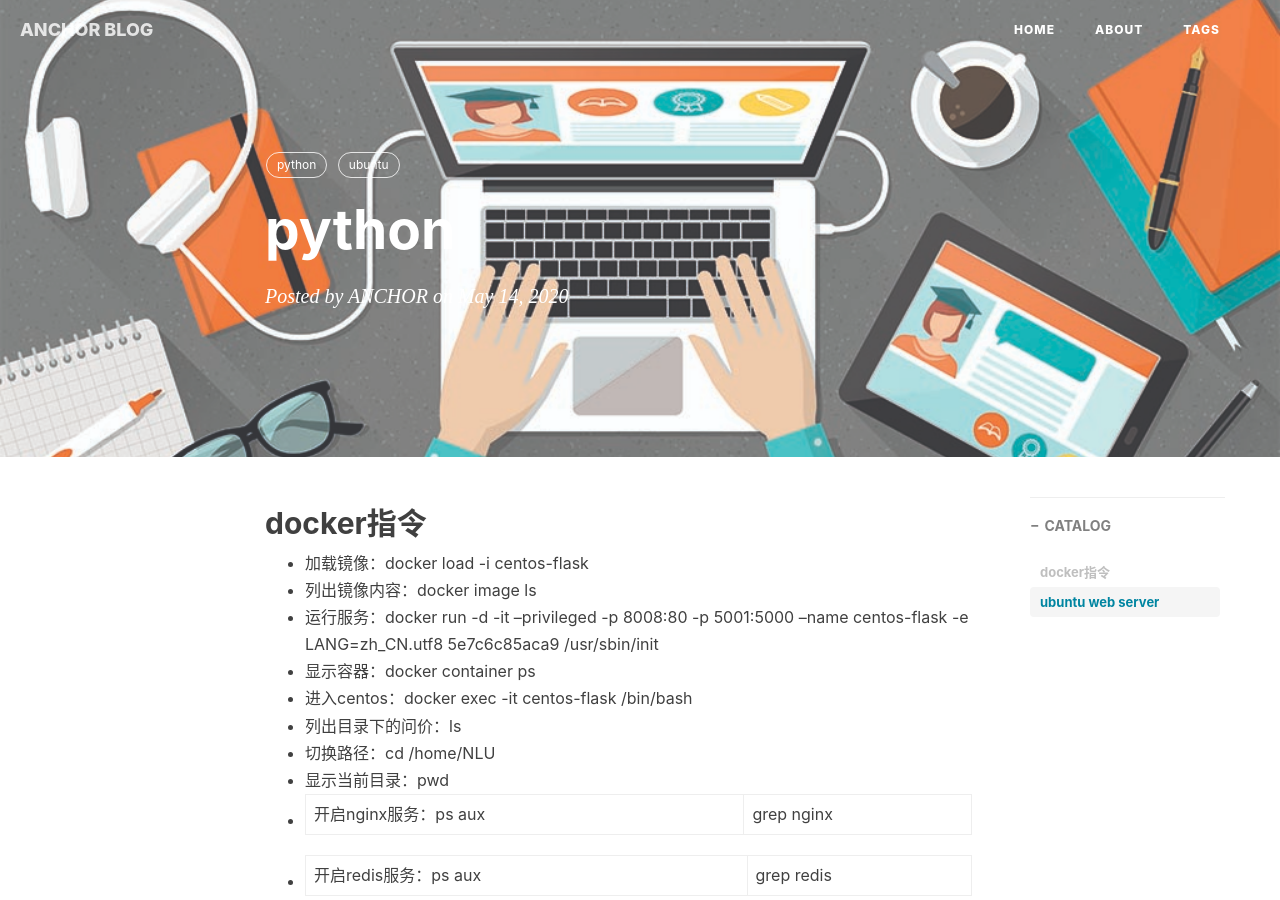
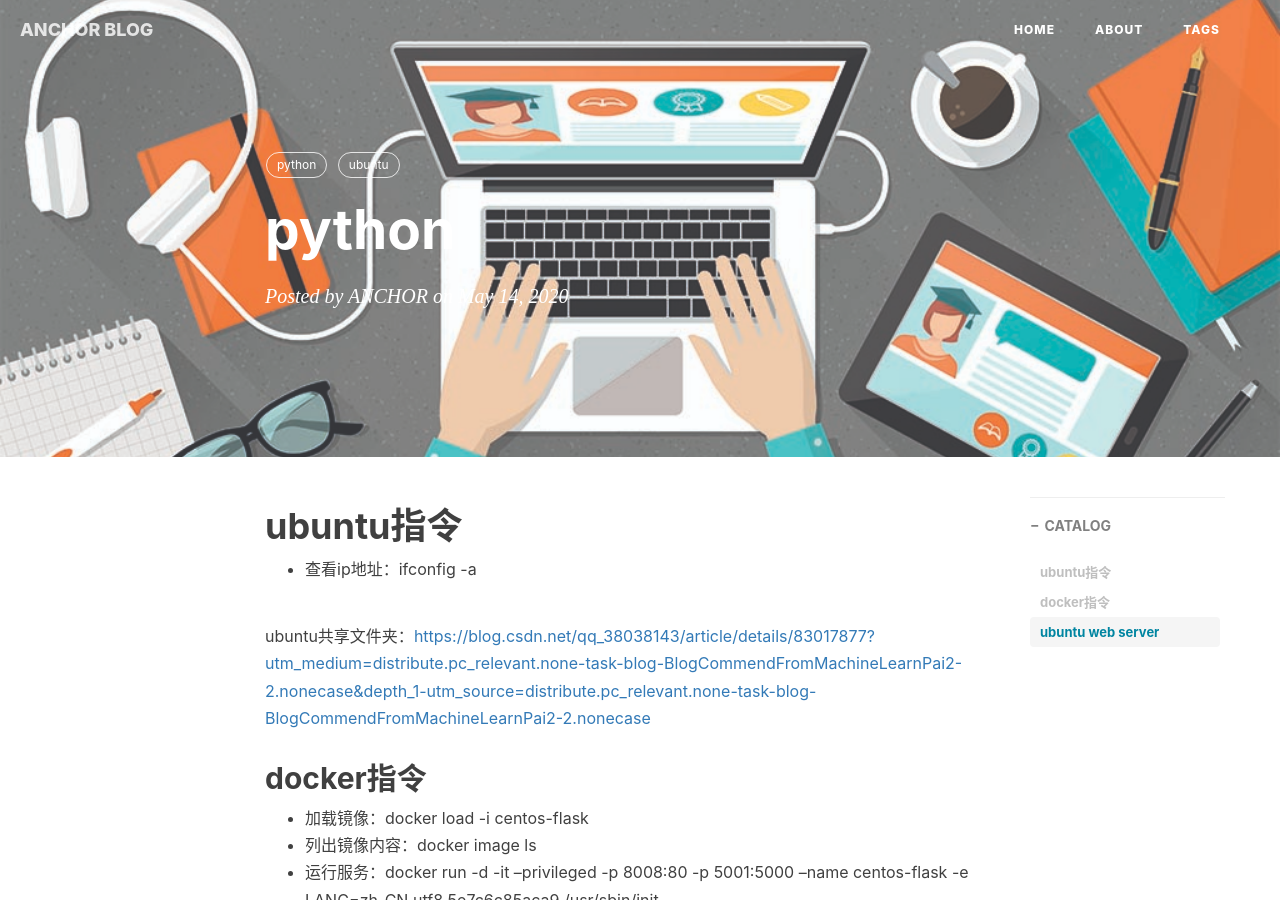
Before and after one commit to anchor2017/anchor2017.github.io, a Jekyll site: the page built from _posts/2020-05-14-python-ubuntu-2019.md, in a window 1280 px wide and 900 px high. Built offline with Jekyll 4.4.1, drawn with Linux system fonts in a browser that asks for light colours; nearby versions of some CDN libraries; comment, search, counter and statistics services are not loaded.

Commit message:
Update 2020-05-14-python-ubuntu-2019.md

```diff
--- a/_posts/2020-05-14-python-ubuntu-2019.md
+++ b/_posts/2020-05-14-python-ubuntu-2019.md
@@ -10,6 +10,12 @@ tags:
     - python
     - ubuntu
 ---
+
+# ubuntu指令
+- 查看ip地址：ifconfig -a
+
+ubuntu共享文件夹：[https://blog.csdn.net/qq_38038143/article/details/83017877?utm_medium=distribute.pc_relevant.none-task-blog-BlogCommendFromMachineLearnPai2-2.nonecase&depth_1-utm_source=distribute.pc_relevant.none-task-blog-BlogCommendFromMachineLearnPai2-2.nonecase](https://blog.csdn.net/qq_38038143/article/details/83017877?utm_medium=distribute.pc_relevant.none-task-blog-BlogCommendFromMachineLearnPai2-2.nonecase&depth_1-utm_source=distribute.pc_relevant.none-task-blog-BlogCommendFromMachineLearnPai2-2.nonecase)
+
 
 ## docker指令
 - 加载镜像：docker load -i centos-flask
```
